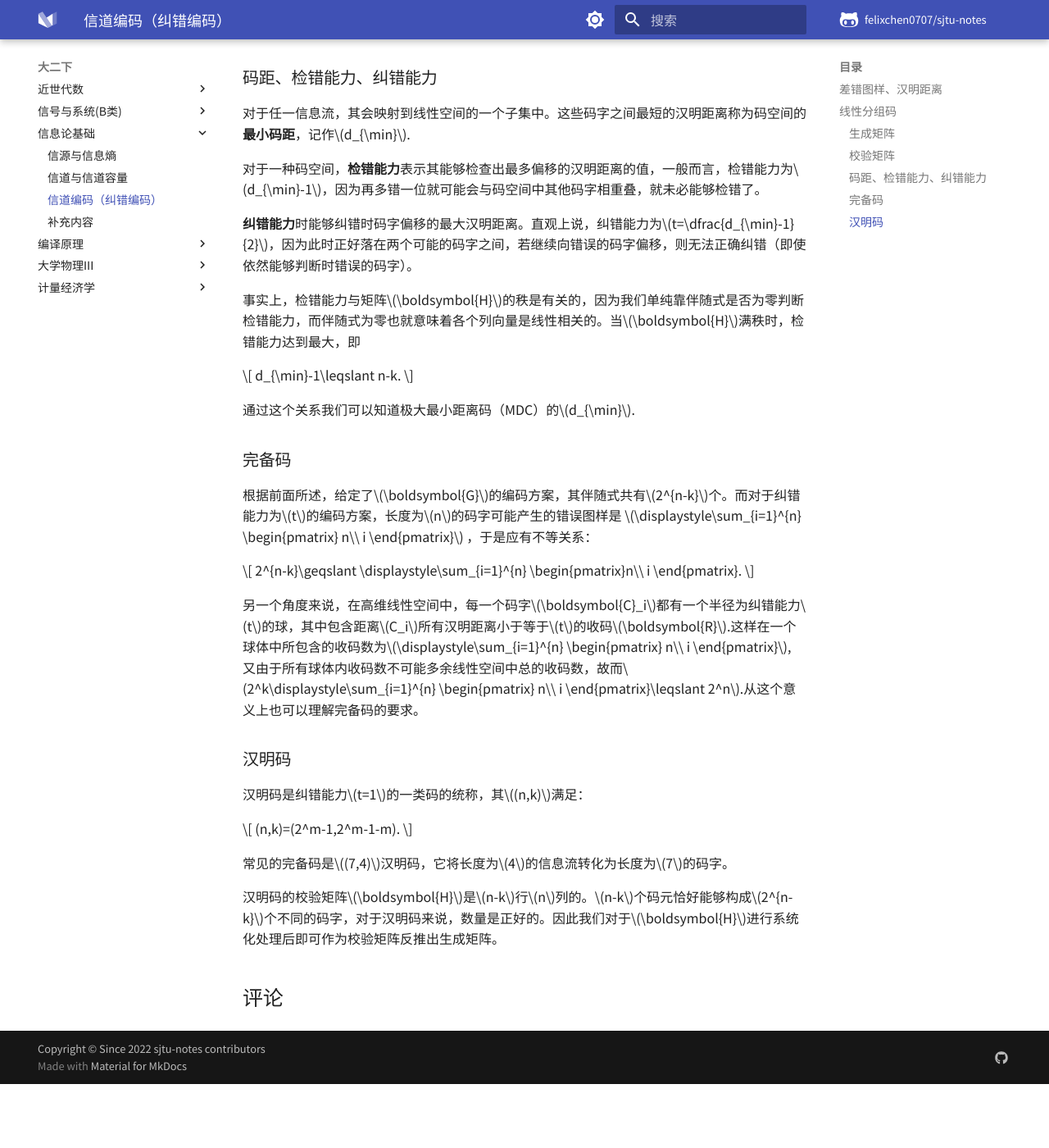
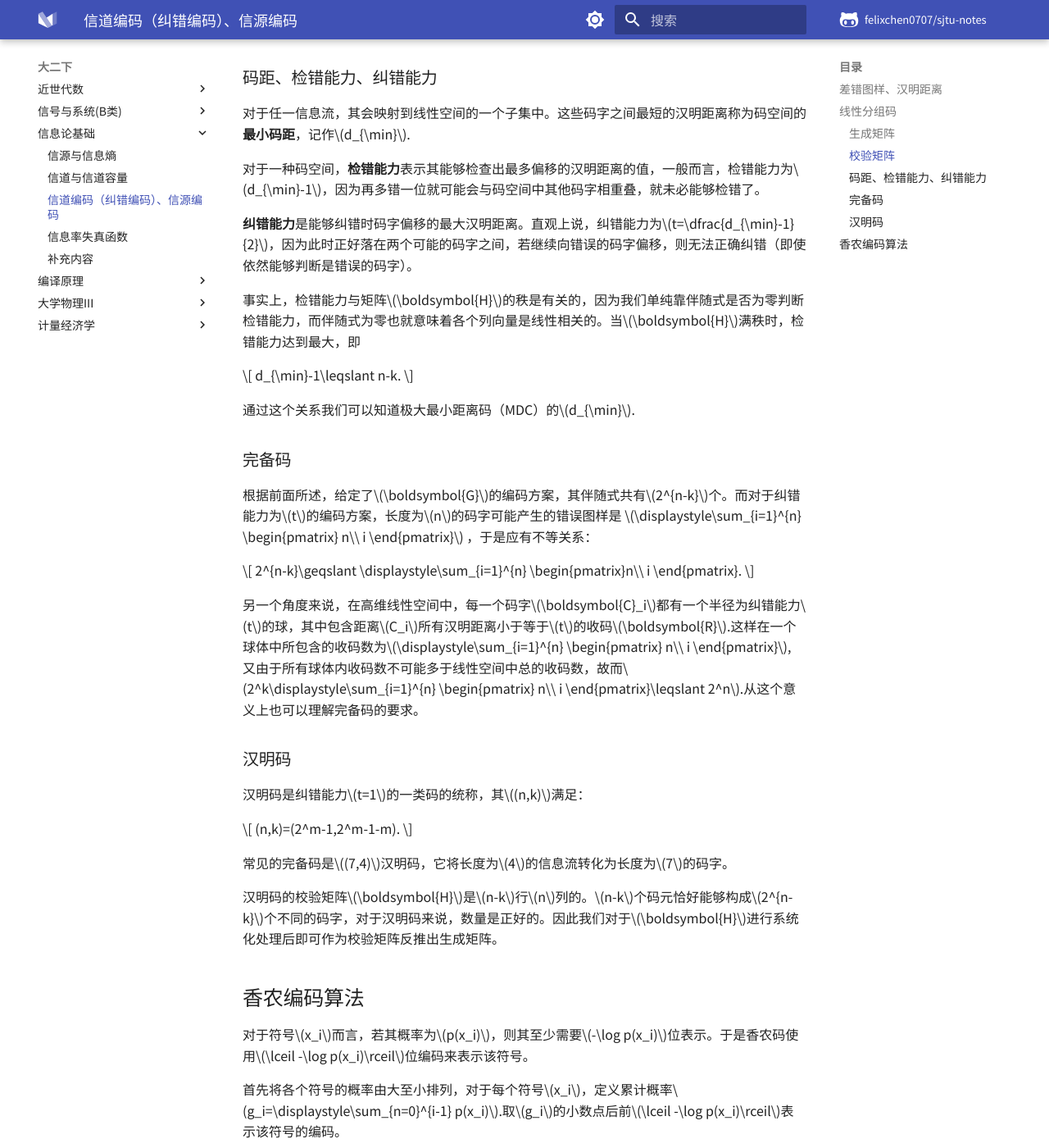
Before and after one commit to glimmeringlight/sjtu-notes, an MkDocs documentation site: the page built from docs/notes/grade2-2/NIS2337/003.md, in a window 1280 px wide and 1400 px high, scrolled down 1438 px. Shown: the whole window at 82% size. Built offline with MkDocs 1.6.1 and Material for MkDocs 9.7.7, drawn with Linux system fonts in a browser that asks for light colours; a script that is not in the unit is left out; comment, search, counter and statistics services are not loaded; before the commit the page ends 2760 px from its top, so only the background shows below that; some of the changed text lies outside the part shown.

Commit message:
信息论0320

```diff
--- a/docs/notes/grade2-2/NIS2337/003.md
+++ b/docs/notes/grade2-2/NIS2337/003.md
@@ -1,4 +1,4 @@
-# 信道编码（纠错编码）
+# 信道编码（纠错编码）、信源编码
 
 ## 差错图样、汉明距离
 
@@ -71,7 +71,7 @@ $$
 
 对于一种码空间，**检错能力**表示其能够检查出最多偏移的汉明距离的值，一般而言，检错能力为$d_{\min}-1$，因为再多错一位就可能会与码空间中其他码字相重叠，就未必能够检错了。
 
-**纠错能力**时能够纠错时码字偏移的最大汉明距离。直观上说，纠错能力为$t=\dfrac{d_{\min}-1}{2}$，因为此时正好落在两个可能的码字之间，若继续向错误的码字偏移，则无法正确纠错（即使依然能够判断时错误的码字）。
+**纠错能力**是能够纠错时码字偏移的最大汉明距离。直观上说，纠错能力为$t=\dfrac{d_{\min}-1}{2}$，因为此时正好落在两个可能的码字之间，若继续向错误的码字偏移，则无法正确纠错（即使依然能够判断是错误的码字）。
 
 事实上，检错能力与矩阵$\boldsymbol{H}$的秩是有关的，因为我们单纯靠伴随式是否为零判断检错能力，而伴随式为零也就意味着各个列向量是线性相关的。当$\boldsymbol{H}$满秩时，检错能力达到最大，即
 
@@ -103,7 +103,7 @@ $$
 n\\
 i
 \end{pmatrix}$,
-又由于所有球体内收码数不可能多余线性空间中总的收码数，故而$2^k\displaystyle\sum_{i=1}^{n}
+又由于所有球体内收码数不可能多于线性空间中总的收码数，故而$2^k\displaystyle\sum_{i=1}^{n}
 \begin{pmatrix}
 n\\
 i
@@ -120,3 +120,9 @@ $$
 常见的完备码是$(7,4)$汉明码，它将长度为$4$的信息流转化为长度为$7$的码字。
 
 汉明码的校验矩阵$\boldsymbol{H}$是$n-k$行$n$列的。$n-k$个码元恰好能够构成$2^{n-k}$个不同的码字，对于汉明码来说，数量是正好的。因此我们对于$\boldsymbol{H}$进行系统化处理后即可作为校验矩阵反推出生成矩阵。
+
+## 香农编码算法
+
+对于符号$x_i$而言，若其概率为$p(x_i)$，则其至少需要$-\log p(x_i)$位表示。于是香农码使用$\lceil -\log p(x_i)\rceil$位编码来表示该符号。
+
+首先将各个符号的概率由大至小排列，对于每个符号$x_i$，定义累计概率$g_i=\displaystyle\sum_{n=0}^{i-1} p(x_i)$.取$g_i$的小数点后前$\lceil -\log p(x_i)\rceil$表示该符号的编码。
--- a/mkdocs.yml
+++ b/mkdocs.yml
@@ -290,6 +290,7 @@ nav:
       - notes/grade2-2/NIS2337/001.md
       - notes/grade2-2/NIS2337/002.md
       - notes/grade2-2/NIS2337/003.md
+      - notes/grade2-2/NIS2337/004.md
       - notes/grade2-2/NIS2337/supplement.md
     - 编译原理:
       - notes/grade2-2/NIS2336/001.md
```
Also changed, not shown: docs/notes/grade2-2/NIS2337/004.md (added, +101 -0 lines).
